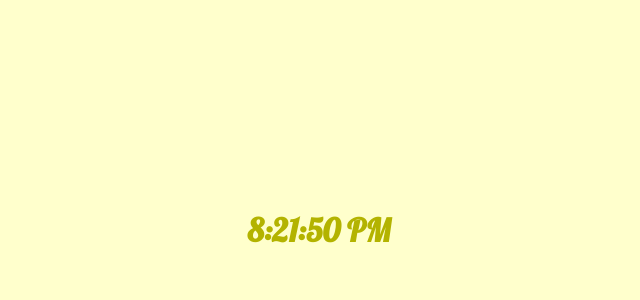
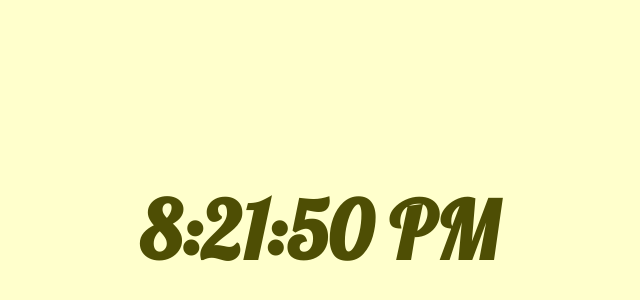
Before and after one commit to MuhammadTalha123/digital_clock, a React (Create React App) app: page / in a window 1280 px wide. Shown: the part 170-470 px from the top of the page, without its empty margins (321-961 px from the left). Built offline with nearby package versions, Linux system fonts and the light colour scheme; a web font is replaced by a local one.

Commit message:
update size and color

```diff
--- a/src/index.css
+++ b/src/index.css
@@ -6,8 +6,9 @@
 }
 
 h1 {
-  color: #b3b300;
+  color: #4e4e04;
   font-family: 'Lobster', cursive;
+  font-size: 80px;
 }
 
 div {
```
